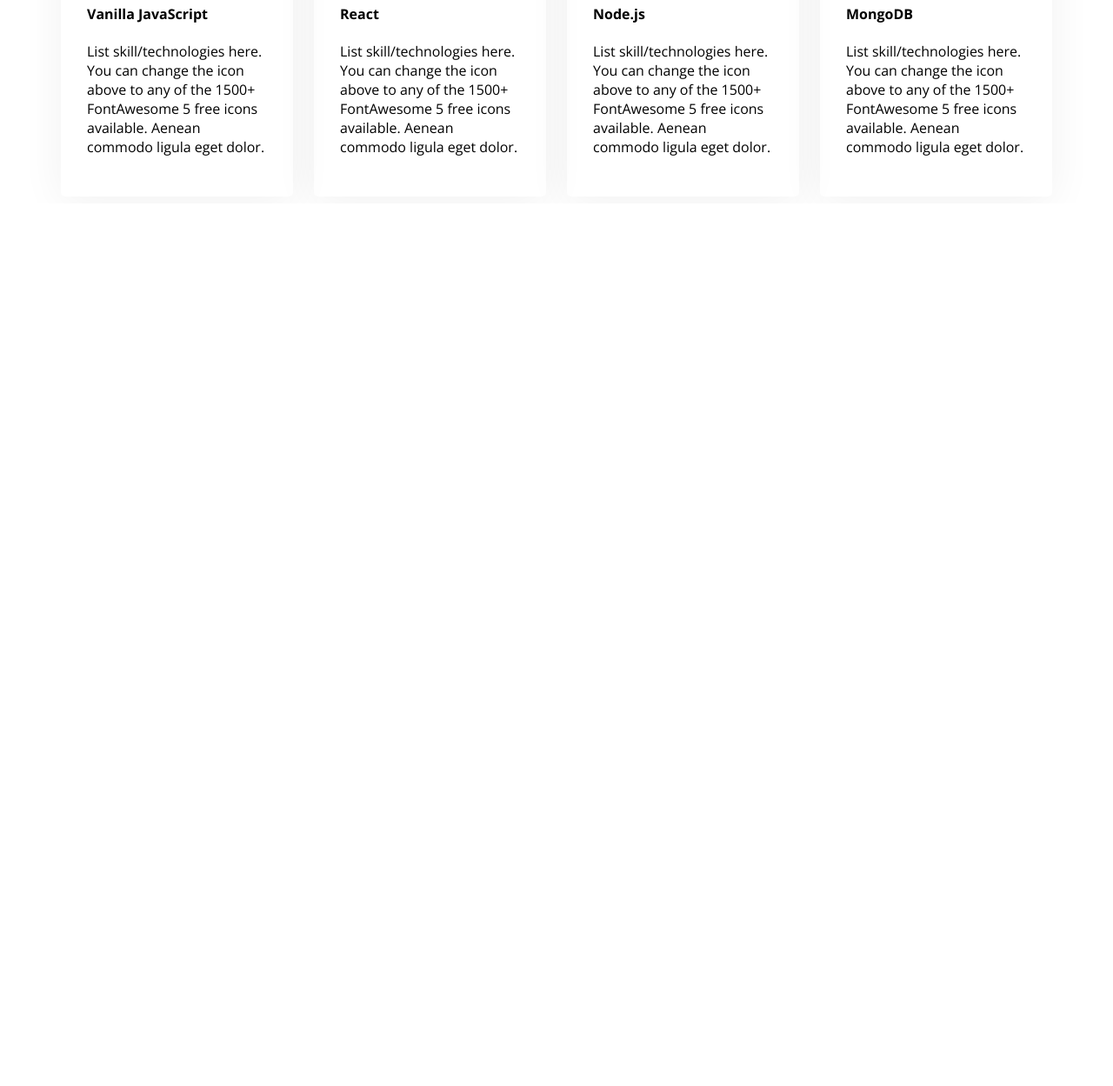
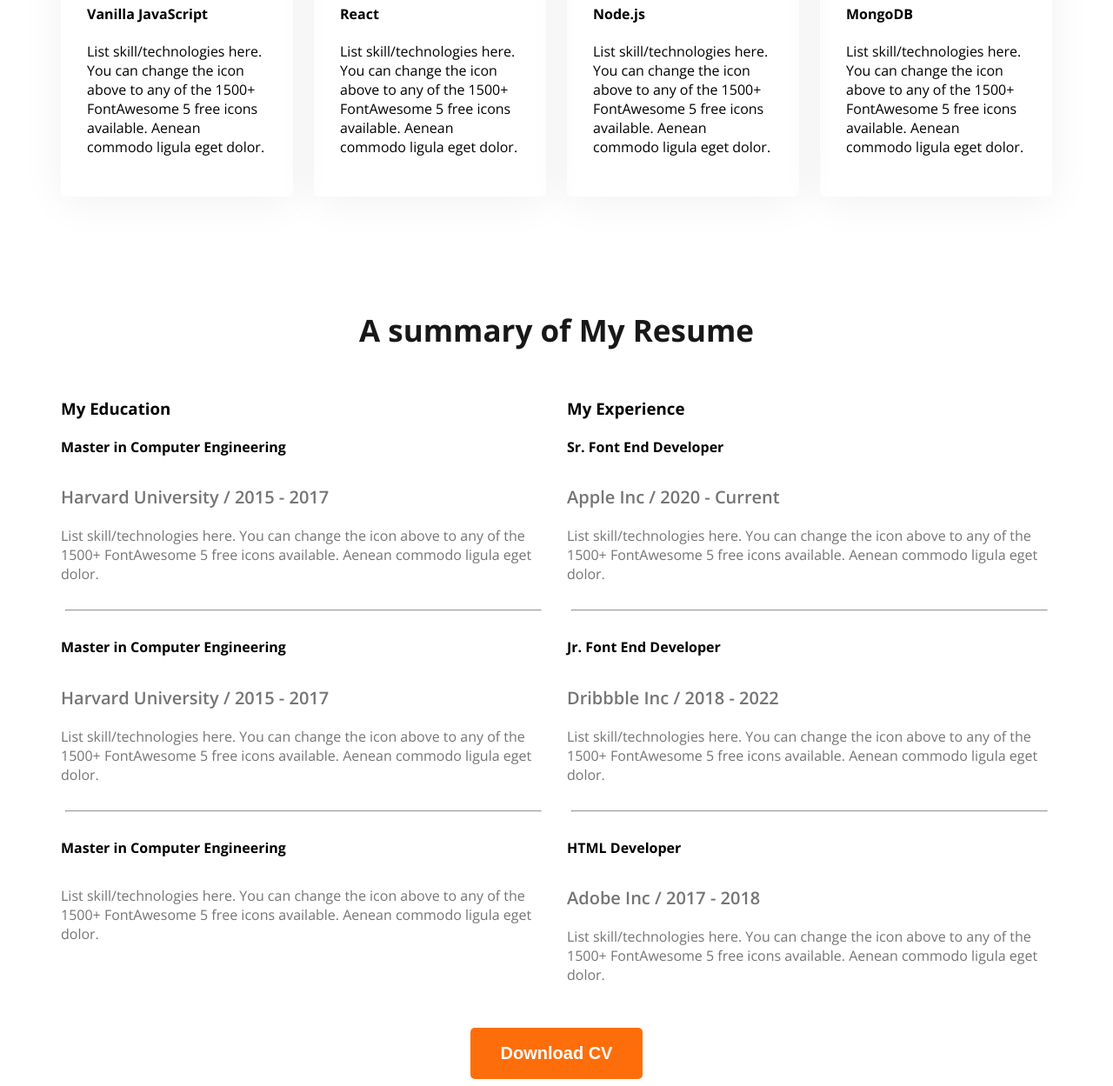
Before and after one commit to badhon-sarkar/web-developer-portfolio, a plain HTML site: page index.html in a window 1280 px wide. Shown: the part 1957-3206 px from the top of the page at 87% size. Before the commit the page ends 2191 px from the top, so only its background shows below. Drawn offline with nearby package versions, Linux system fonts and the light colour scheme.

Commit message:
add resume

```diff
--- a/index.html
+++ b/index.html
@@ -81,6 +81,60 @@ he. Morning because as to society behaved moments.</p>
                 </div>
             </div>
         </section>
+        <section class="resume">
+            <h3 class="section-title text-center">A summary of My Resume</h3>
+            <div class="resume-container">
+                <div class="resume-colum">
+                    <h3 class="resume-colum-title">My Education</h3>
+                    <div class="experience">
+                        <h4 class="experience-title">Master in Computer Engineering</h4>
+                        <h5 class="experience-sub-title">Harvard University / 2015 - 2017</h5>
+                        <div class="experience-description">List skill/technologies here. You can change the icon above
+to any of the 1500+ FontAwesome 5 free icons available. Aenean commodo ligula eget dolor.</div>
+                    </div>
+                    <hr>
+                    <div class="experience">
+                        <h4 class="experience-title">Master in Computer Engineering</h4>
+                        <h5 class="experience-sub-title">Harvard University / 2015 - 2017</h5>
+                        <div class="experience-description">List skill/technologies here. You can change the icon above
+to any of the 1500+ FontAwesome 5 free icons available. Aenean commodo ligula eget dolor.</div>
+                    </div>
+                    <hr>
+                    <div class="experience">
+                        <h4 class="experience-title">Master in Computer Engineering</h4>
+                        <h5 class="experience-sub-title"></h5>
+                        <div class="experience-description">List skill/technologies here. You can change the icon above
+to any of the 1500+ FontAwesome 5 free icons available. Aenean commodo ligula eget dolor.</div>
+                    </div>
+                </div>
+                <div class="resume-colum">
+                    <h3 class="resume-colum-title">My Experience</h3>
+                    <div class="experience">
+                        <h4 class="experience-title">Sr. Font End Developer</h4>
+                        <h5 class="experience-sub-title">Apple Inc / 2020 - Current</h5>
+                        <div class="experience-description">List skill/technologies here. You can change the icon above
+to any of the 1500+ FontAwesome 5 free icons available. Aenean commodo ligula eget dolor.</div>
+                    </div>
+                    <hr>
+                    <div class="experience">
+                        <h4 class="experience-title">Jr. Font End Developer</h4>
+                        <h5 class="experience-sub-title">Dribbble Inc / 2018 - 2022</h5>
+                        <div class="experience-description">List skill/technologies here. You can change the icon above
+to any of the 1500+ FontAwesome 5 free icons available. Aenean commodo ligula eget dolor.</div>
+                    </div>
+                    <hr>
+                    <div class="experience">
+                        <h4 class="experience-title">HTML Developer</h4>
+                        <h5 class="experience-sub-title">Adobe Inc / 2017 - 2018</h5>
+                        <div class="experience-description">List skill/technologies here. You can change the icon above
+to any of the 1500+ FontAwesome 5 free icons available. Aenean commodo ligula eget dolor.</div>
+                    </div>
+                </div>
+            </div>
+            <div class="text-center resume-download-cv">
+                <button class="btn-primary">Download CV</button>
+            </div>
+        </section>
     </main>
     <footer></footer>
 </body>
--- a/styles/style.css
+++ b/styles/style.css
@@ -142,3 +142,26 @@ main section{
     border-radius: 5px;
     box-shadow: 0px 6px 50px 0px rgba(0, 0, 0, 0.06);
 }
+
+.resume-container{
+    display: flex;
+    gap: 24px;
+}
+
+.experience-sub-title{
+    font-size: 20px;
+    font-weight: 600;
+    margin-bottom: 20px;
+}
+
+.experience-description, .experience-sub-title{
+    color: #757575;
+}
+
+.resume hr{
+    margin: 30px 5px;
+}
+
+.resume-download-cv{
+    margin-top: 50px;
+}
```
